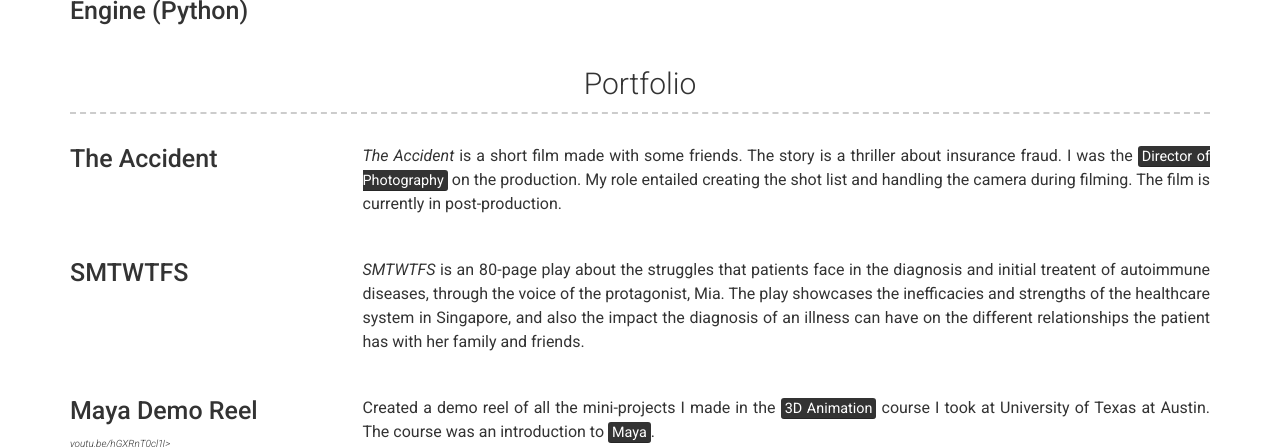
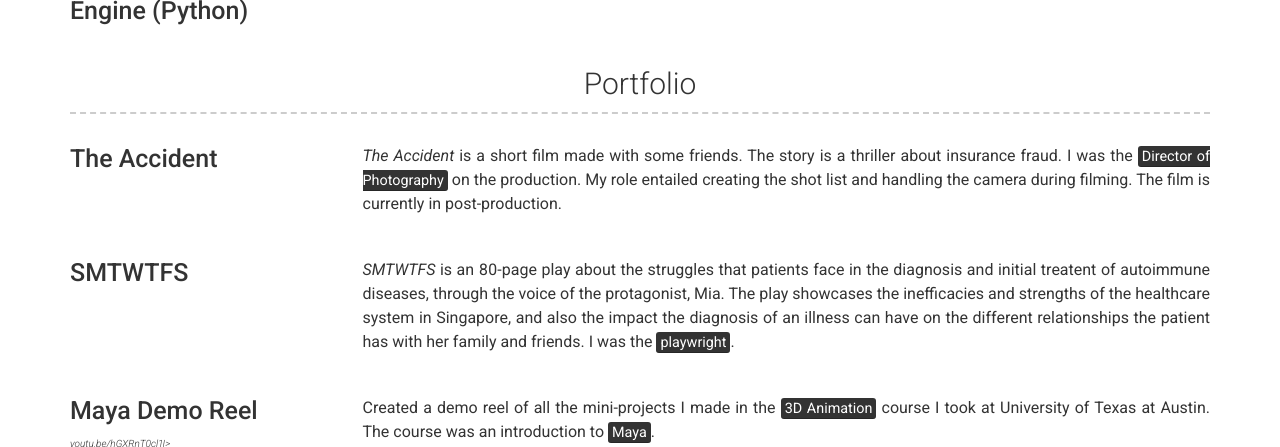
Before and after one commit to AnuKritiW/modern-resume-theme-site, a Jekyll site: the page built from index.md, in a window 1280 px wide and 900 px high, scrolled down 2288 px, cut to the strip 0-447 px from the top of the window. Built offline with Jekyll 4.4.1, drawn with Linux system fonts in a browser that asks for light colours.

Commit message:
update portfolio.

```diff
--- a/_data/portfolio.yml
+++ b/_data/portfolio.yml
@@ -7,6 +7,7 @@
   description: |
     *SMTWTFS* is an 80-page play about the struggles that patients face in the diagnosis and initial treatent of autoimmune diseases, through the voice of the protagonist, Mia.
     The play showcases the inefficacies and strengths of the healthcare system in Singapore, and also the impact the diagnosis of an illness can have on the different relationships the patient has with her family and friends.
+    I was the <mark>playwright</mark>.
 
 # - name: USP Corporate Video
 #   description: |
```
Also changed, not shown: 1 other file.
